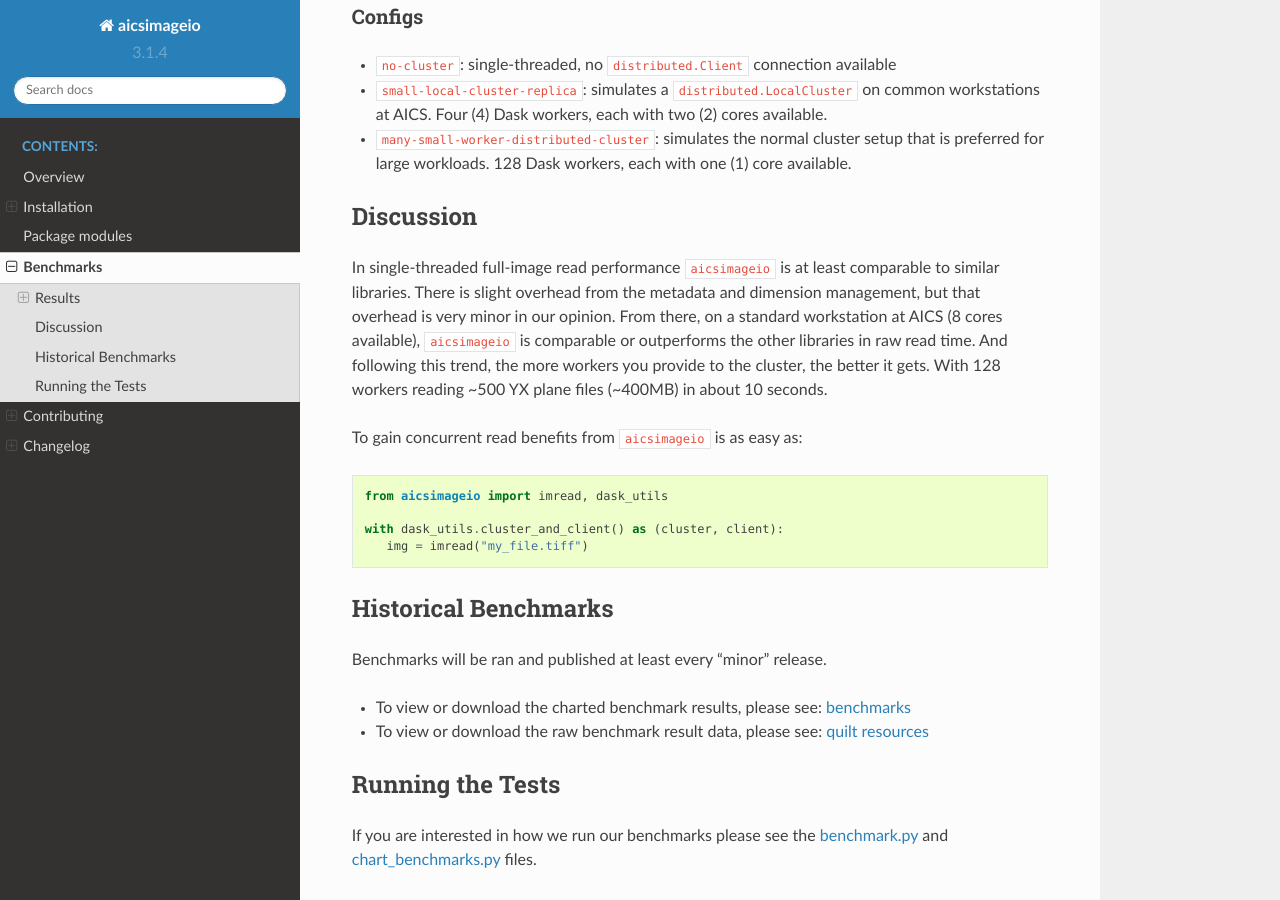
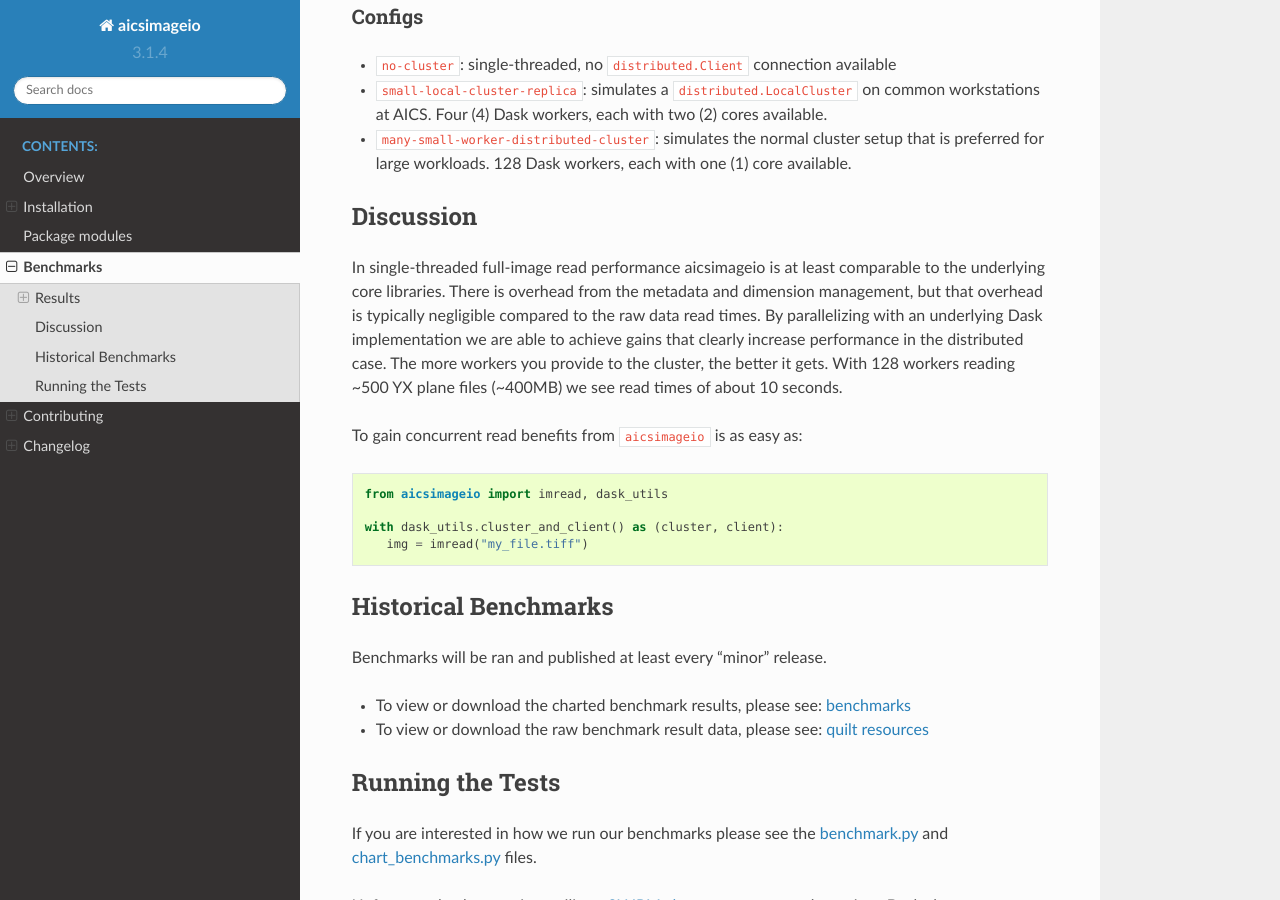
Before and after one commit to AllenCellModeling/aicsimageio, a Sphinx documentation site: the page built from docs/benchmarks.md, in a window 1280 px wide and 900 px high, scrolled down 844 px. Built offline with Sphinx 7.4.7 and the Read the Docs theme 2.0.0, drawn with Linux system fonts in a browser that asks for light colours; pages that are not in the unit, such as notebooks, are missing from menus.

Commit message:
Update benchmark docs discussion statement

````diff
--- a/docs/benchmarks.md
+++ b/docs/benchmarks.md
@@ -25,13 +25,13 @@ _imageio.imread, czifile.imread, or tifffile.imread read times in orange_
   preferred for large workloads. 128 Dask workers, each with one (1) core available.
 
 ## Discussion
-In single-threaded full-image read performance `aicsimageio` is at least comparable to
-similar libraries. There is slight overhead from the metadata and dimension management,
-but that overhead is very minor in our opinion. From there, on a standard workstation
-at AICS (8 cores available), `aicsimageio` is comparable or outperforms the other
-libraries in raw read time. And following this trend, the more workers you provide to
-the cluster, the better it gets. With 128 workers reading ~500 YX plane files (~400MB)
-in about 10 seconds.
+In single-threaded full-image read performance aicsimageio is at least comparable to
+the underlying core libraries. There is overhead from the metadata and dimension
+management, but that overhead is typically negligible compared to the raw data read
+times. By parallelizing with an underlying Dask implementation we are able to achieve
+gains that clearly increase performance in the distributed case. The more workers you
+provide to the cluster, the better it gets. With 128 workers reading ~500 YX plane
+files (~400MB) we see read times of about 10 seconds.
 
 To gain concurrent read benefits from `aicsimageio` is as easy as:
 ```
````
